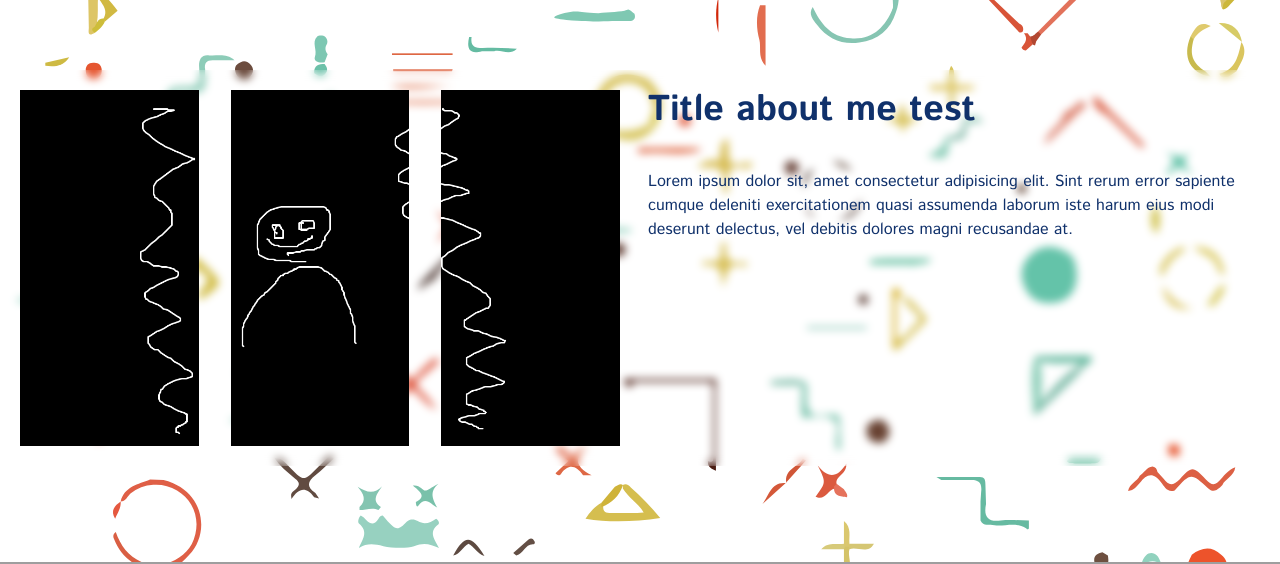
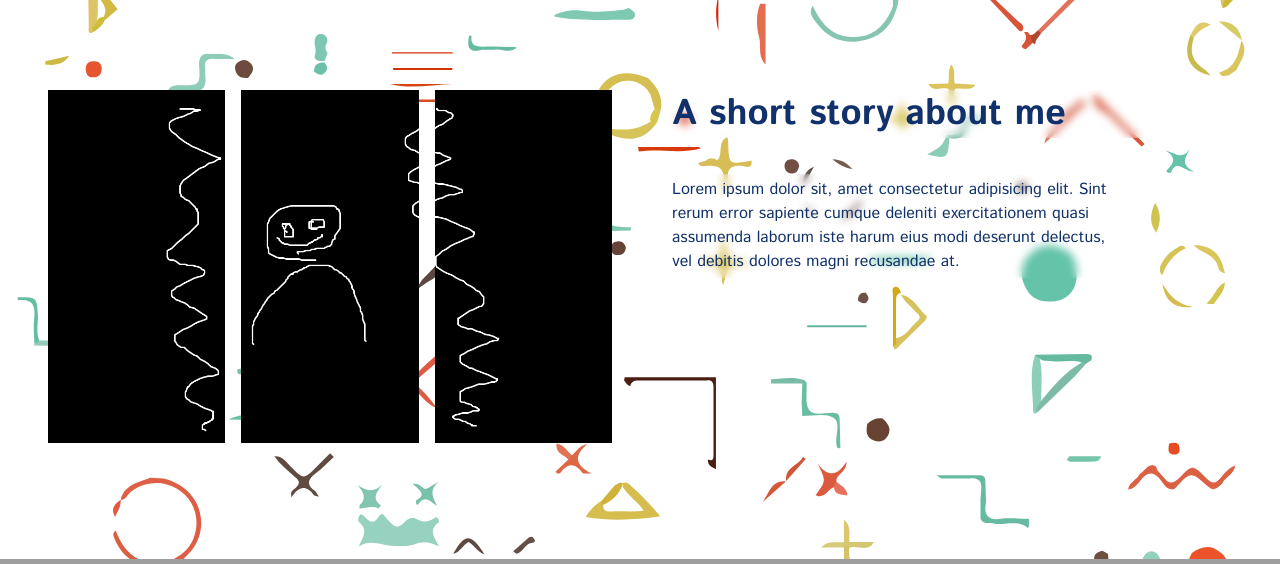
Before and after one commit to TohidEq/personal_website, a website: page public/index.html in a window 1280 px wide. Shown: the part 826-1390 px from the top of the page. Drawn offline with Linux system fonts and the light colour scheme; grey boxes are pictures that could not be loaded.

Commit message:
Create About (30 -> 60 percent)

```diff
--- a/public/index.html
+++ b/public/index.html
@@ -117,36 +117,35 @@
   <section id="About" class="">
     <!-- Start shit (should be fix) -->
     <div class="py-24 bg-bg-about bg-no-repeat bg-cover bg-center text-custom-navy">
-      <div class="grid grid-cols-6 backdrop-blur-sm p-5 rounded-lg">
+      <div class="flex flex-wrap md:flex-nowrap px-0 py-5 md:px-5 rounded-lg justify-center">
 
         <!-- (F**King) image -->
-        <div class="sm:col-span-6 md:col-span-3 md:mr-5">
-          <!-- should add 2xl pic idiot -->
-          <div class="grid grid-cols-3 gap-8 h-full">
+        <div class="justify-center flex md:justify-end  px-7 basis-full md:basis-1/2">
 
-            <div class="col-span-1">
-              <img class="ml-auto" src="img/img-about-left.png" alt="">
-            </div>
-
-            <div class="col-span-1">
-              <img class="m-auto" src="img/img-about-mid.png" alt="">
-            </div>
-
-            <div class="col-span-1">
-              <img class="mr-auto" src="img/img-about-right.png" alt="">
-            </div>
-
+          <div class="">
+            <img class="" src="img/img-about-left.png" alt="">
+          </div>
+          <div class="px-4">
+            <img class="" src="img/img-about-mid.png" alt="">
+          </div>
+          <div class="">
+            <img class="" src="img/img-about-right.png" alt="">
           </div>
         </div>
 
         <!-- (F**King) text -->
-        <div class="sm:col-span-6 md:col-span-3 md:px-2 w-full">
-          <h1 class="mb-10 text-4xl font-bold">
-            Title about me test
+        <div class=" px-7 basis-full md:basis-1/2">
+          <h1 class="mb-9 mt-9 md:mt-0 text-4xl font-bold backdrop-blur-sm p-1 rounded-md">
+            A short story about me
           </h1>
-          <p class="text-base">
-            Lorem ipsum dolor sit, amet consectetur adipisicing elit. Sint rerum error sapiente cumque deleniti exercitationem quasi assumenda laborum iste harum eius modi deserunt delectus, vel debitis dolores magni recusandae at.
-          </p>
+          <!--  flex items-center justify-center h-full  (test it) -->
+          <div class="backdrop-blur-sm p-1 rounded-md w-full md:w-5/6 lg:w-4/5">
+            <div class="text-base ">
+              Lorem ipsum dolor sit, amet consectetur adipisicing elit. Sint rerum error sapiente cumque deleniti exercitationem quasi assumenda laborum iste harum eius modi deserunt delectus, vel debitis dolores magni recusandae at.
+            </div>
+            <!-- img signature.svg soon -->
+
+          </div>
         </div>
 
       </div>
```
Also changed, not shown: public/css/style.css.
